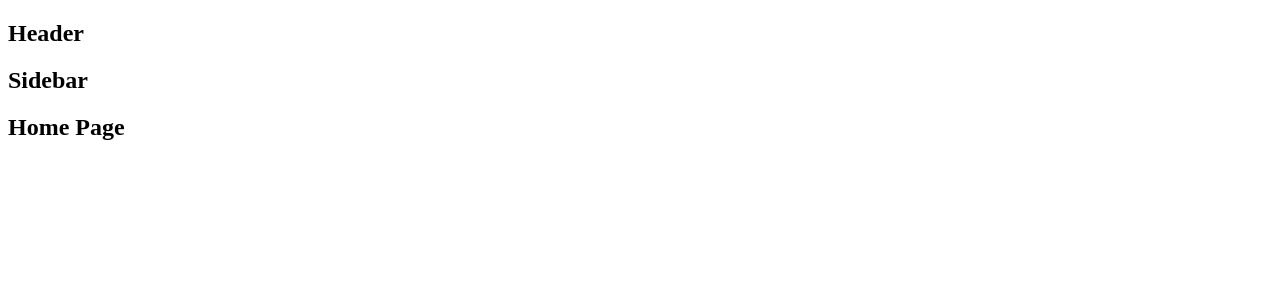
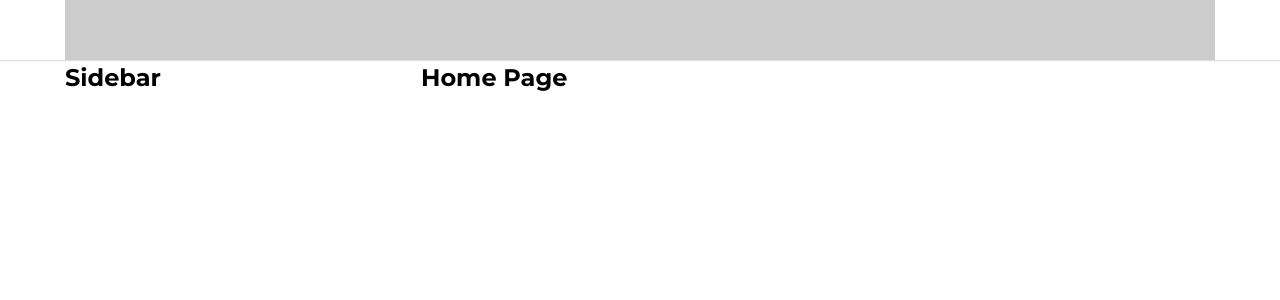
Before and after one commit to Dung-Git-Huit/tiktok-ui, a React (Create React App) app: page / in a window 1280 px wide. Shown: the top 300 px of the page. Built offline with nearby package versions, Linux system fonts and the light colour scheme.

Commit message:
dựng khung layout mặc định

```diff
--- a/package.json
+++ b/package.json
@@ -7,6 +7,7 @@
         "@testing-library/jest-dom": "^6.8.0",
         "@testing-library/react": "^16.3.0",
         "@testing-library/user-event": "^13.5.0",
+        "classnames": "^2.5.1",
         "normalize.css": "^8.0.1",
         "react": "^18.3.1",
         "react-dom": "^18.3.1",
--- a/src/components/GlobalStyles/GlobalStyles.scss
+++ b/src/components/GlobalStyles/GlobalStyles.scss
@@ -1,12 +1,17 @@
 @import 'normalize.css';
 @import url('https://fonts.googleapis.com/css2?family=Montserrat:ital,wght@0,100..900;1,100..900&display=swap');
 
+:root {
+    --primary: #fe2c55;
+    //default layout
+    --default-layout-header-height: 60px;
+    --default-layout-width: 1150px;
+}
+
 * {
     box-sizing: border-box;
-}
-
-:root {
-    --primary: #fe2c55;
+    margin: 0;
+    padding: 0;
 }
 
 html {
--- a/src/components/GlobalStyles/index.js
+++ b/src/components/GlobalStyles/index.js
@@ -1,3 +1,4 @@
+import './GlobalStyles.scss';
 function GlobalStyles({ children }) {
     return children;
 }
--- /dev/null
+++ b/src/components/Layout/DefaultLayout/DefaultLayout.module.scss
@@ -0,0 +1,14 @@
+.wrapper {
+    display: flex;
+    flex-direction: column;
+    align-items: center;
+}
+
+.container {
+    width: var(--default-layout-width, 1150px);
+    display: flex;
+}
+
+.content {
+    flex: 1;
+}
--- /dev/null
+++ b/src/components/Layout/DefaultLayout/Sidebar/Sidebar.module.scss
@@ -0,0 +1,3 @@
+.wrapper {
+    width: 356px;
+}
--- a/src/components/Layout/DefaultLayout/Sidebar/index.js
+++ b/src/components/Layout/DefaultLayout/Sidebar/index.js
@@ -1,5 +1,13 @@
+import classNames from 'classnames/bind';
+import styles from './Sidebar.module.scss';
+const cx = classNames.bind(styles);
+
 function Sidebar() {
-    return <h2>Sidebar</h2>;
+    return (
+        <aside className={cx('wrapper')}>
+            <h2>Sidebar</h2>
+        </aside>
+    );
 }
 
 export default Sidebar;
--- a/src/components/Layout/DefaultLayout/index.js
+++ b/src/components/Layout/DefaultLayout/index.js
@@ -1,13 +1,17 @@
+import classNames from 'classnames/bind';
 import Header from '~/components/Layout/components/Header';
+import styles from './DefaultLayout.module.scss';
 import Sidebar from './Sidebar';
+
+const cx = classNames.bind(styles);
 
 function DefaultLayout({ children }) {
     return (
-        <div>
+        <div className={cx('wrapper')}>
             <Header />
-            <div className="container">
+            <div className={cx('container')}>
                 <Sidebar />
-                <div className="content">{children}</div>
+                <div className={cx('content')}>{children}</div>
             </div>
         </div>
     );
--- a/src/components/Layout/HeaderOnly/index.js
+++ b/src/components/Layout/HeaderOnly/index.js
@@ -1,6 +1,6 @@
 import Header from '~/components/Layout/components/Header';
 
-function DefaultLayout({ children }) {
+function HeaderOnly({ children }) {
     return (
         <div>
             <Header />
@@ -11,4 +11,4 @@
     );
 }
 
-export default DefaultLayout;
+export default HeaderOnly;
--- /dev/null
+++ b/src/components/Layout/components/Header/Header.module.scss
@@ -0,0 +1,13 @@
+.wrapper {
+    width: 100%;
+    height: var(--default-layout-header-height, 60px);
+    box-shadow: 0px 1px 1px rgb(0 0 0/ 12%);
+    display: flex;
+    justify-content: center;
+}
+
+.inner {
+    height: 100%;
+    width: var(--default-layout-width, 1150px);
+    background-color: #ccc;
+}
--- a/src/components/Layout/components/Header/index.js
+++ b/src/components/Layout/components/Header/index.js
@@ -1,5 +1,16 @@
+import classNames from 'classnames/bind';
+import styles from './Header.module.scss';
+
+const cx = classNames.bind(styles);
 function Header() {
-    return <h2>Header</h2>;
+    return (
+        <header className={cx('wrapper')}>
+            <div className={cx('inner')}>
+                {/* Logo */}
+                {/* Search */}
+            </div>
+        </header>
+    );
 }
 
 export default Header;
```
Also changed, not shown: 2 other files (tests, documents, lock files or other folders).
